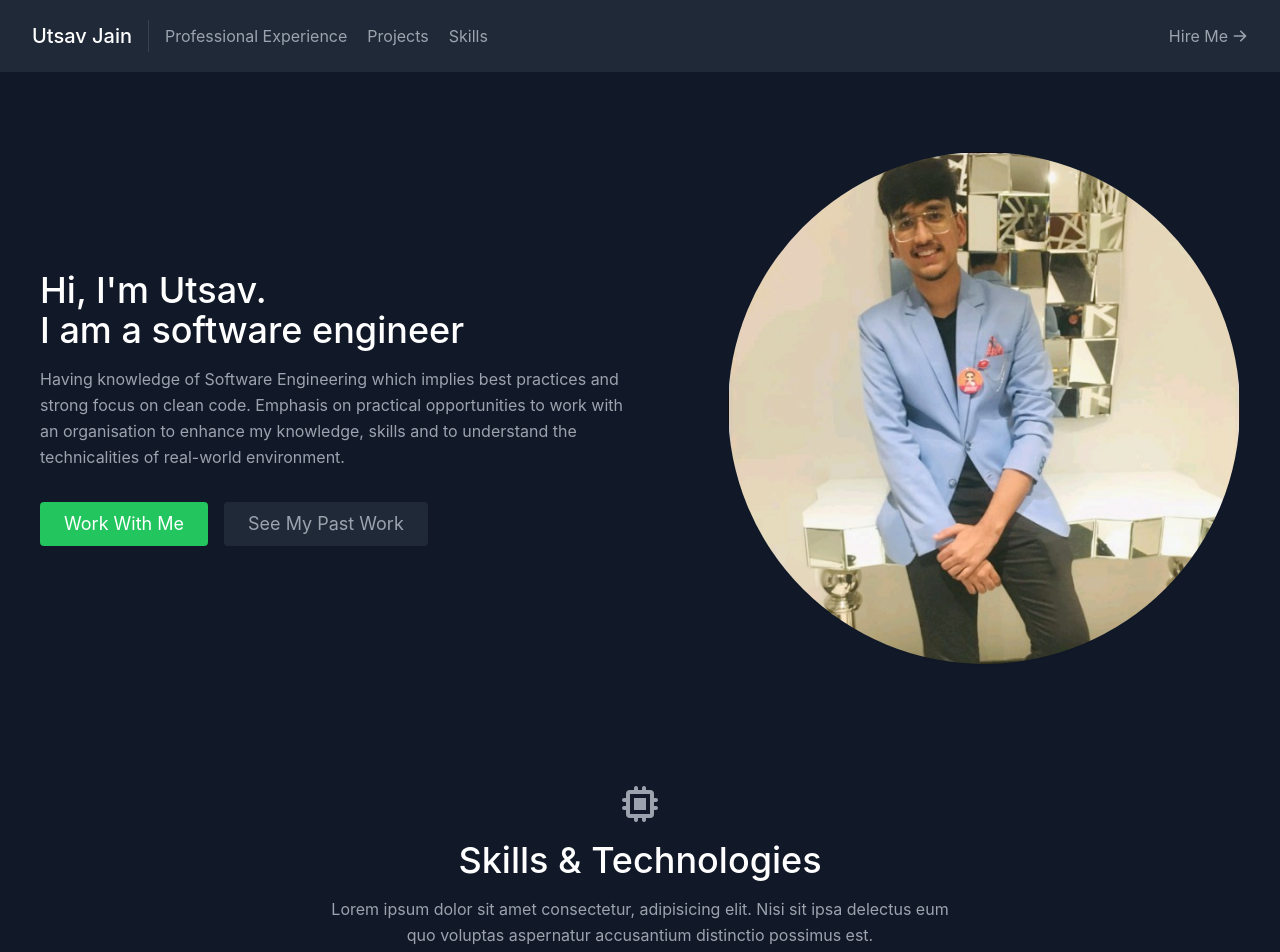
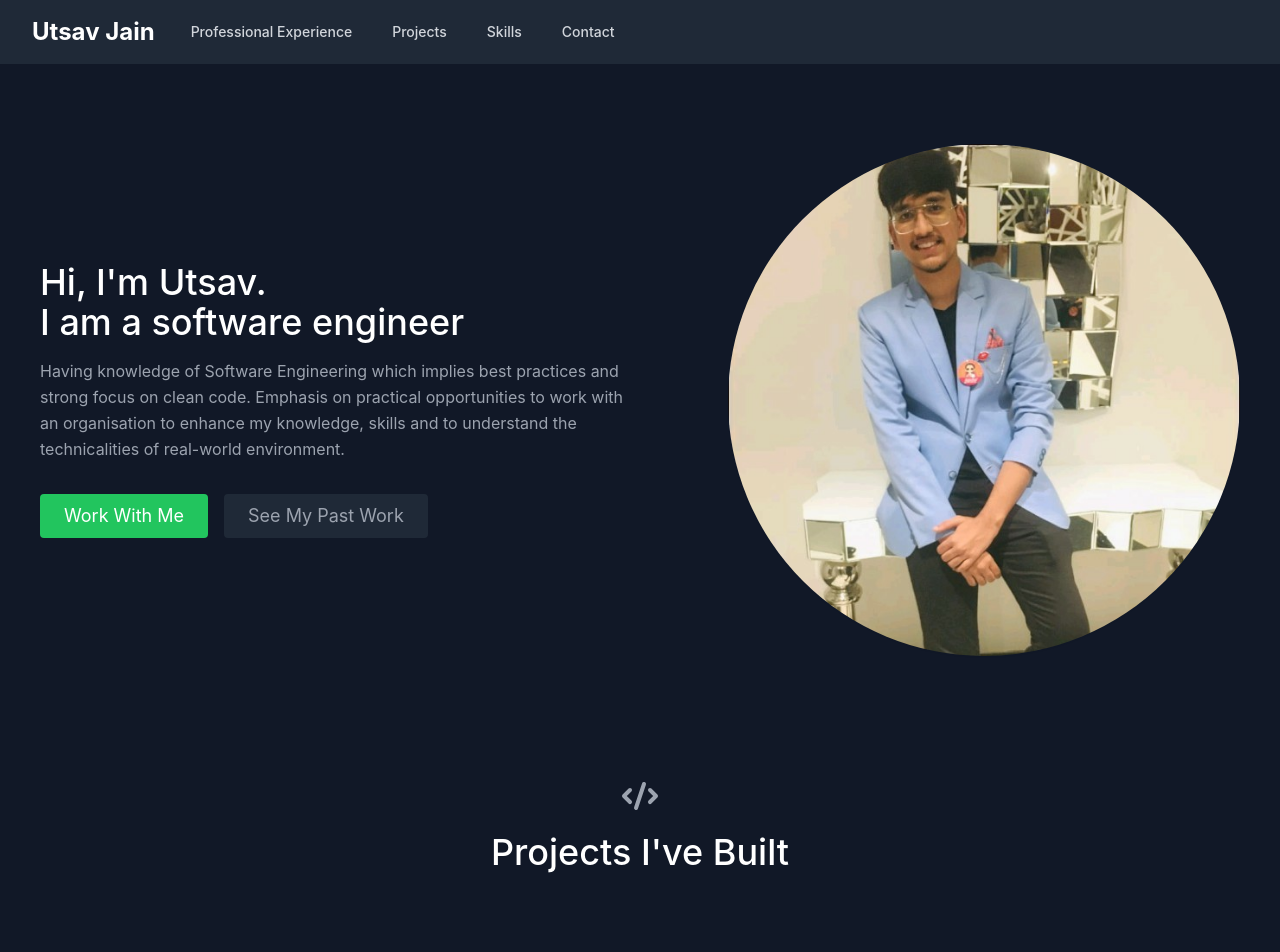
Before and after one commit to utsavvjain/portfolio, a React (Create React App) app: page / in a window 1280 px wide. Shown: the top 952 px of the page. Built offline with nearby package versions, Linux system fonts and the light colour scheme.

Commit message:
Refactored Navbar and Skills Added Projects page

```diff
--- a/package.json
+++ b/package.json
@@ -4,6 +4,7 @@
   "private": true,
   "homepage": "https://utsavvjain.github.io/portfolio",
   "dependencies": {
+    "@headlessui/react": "^1.4.3",
     "@heroicons/react": "^1.0.5",
     "@testing-library/jest-dom": "^5.16.1",
     "@testing-library/react": "^12.1.2",
@@ -17,8 +18,8 @@
   "scripts": {
     "start": "react-scripts start",
     "build": "react-scripts build",
-    "predeploy" : "npm run build",
-    "deploy" : "gh-pages -d build",
+    "predeploy": "npm run build",
+    "deploy": "gh-pages -d build",
     "test": "react-scripts test",
     "eject": "react-scripts eject"
   },
--- a/src/App.js
+++ b/src/App.js
@@ -1,13 +1,15 @@
 import React from "react";
 import About from './components/About';
 import Navbar from './components/Navbar';
+import Projects from "./components/Projects";
 import Skills from './components/Skills';
 
 export default function App() {
   return (
-   <main className="text-gray-400 bg-gray-900 body-font">
+   <main className="text-gray-400 bg-gray-900 body-font scroll-auto">
       <Navbar />
       <About />
+      <Projects/>
       <Skills />
     </main>
 
--- a/src/components/About.js
+++ b/src/components/About.js
@@ -1,3 +1,4 @@
+
 
 export default function About() {
     return (
@@ -26,7 +27,7 @@
           <div className="lg:max-w-lg lg:w-full md:w-1/2 w-5/6">
             <img
               className="rounded-full shadow-sm"
-              alt="hero"
+              alt="display-picture"
               src="display-picture.jpeg"
             />
           </div>
--- a/src/components/Navbar.js
+++ b/src/components/Navbar.js
@@ -1,34 +1,82 @@
+/* This example requires Tailwind CSS v2.0+ */
+import { Disclosure } from '@headlessui/react'
+import { MenuIcon, XIcon } from '@heroicons/react/outline'
 
-import { ArrowRightIcon } from "@heroicons/react/solid";
-import React from "react";
+const navigation = [
+  { name: 'Professional Experience', href: '#'},
+  { name: 'Projects', href: '#'},
+  { name: 'Skills', href: '#skills'},
+  { name: 'Contact', href: '#'},
+]
+
+function classNames(...classes) {
+  return classes.filter(Boolean).join(' ')
+}
 
 export default function Navbar() {
-    return (
-        <header className="bg-gray-800 md:sticky top-0 z-10">
-            <div className="container mx-auto flex flex-wrap p-5 flex-col md:flex-row items-center">
-                <a className="title-font font-medium text-white mb-4 md:mb-0">
-                    <a href="#about" className="ml-3 text-xl">
-                        Utsav Jain
-                    </a>
-                </a>
-                <nav className="md:mr-auto md:ml-4 md:py-1 md:pl-4 md:border-l md:border-gray-700	flex flex-wrap items-center text-base justify-center">
-                    <a href="#projects" className="mr-5 hover:text-white">
-                        Professional Experience
-                    </a>
-                    <a href="#testimonials" className="mr-5 hover:text-white">
-                        Projects
-                    </a>
-                    <a href="#skills" className="mr-5 hover:text-white">
-                        Skills
-                    </a>
-                </nav>
-                <a
-                    href="#contact"
-                    className="inline-flex items-center bg-gray-800 border-0 py-1 px-3 focus:outline-none hover:bg-gray-700 rounded text-base mt-4 md:mt-0">
-                    Hire Me
-                    <ArrowRightIcon className="w-4 h-4 ml-1" />
-                </a>
+  return (
+    <Disclosure as="nav" className="bg-gray-800 sticky top-0 z-50">
+      {({ open }) => (
+        <>
+          <div className="max-w-7xl mx-auto px-2 sm:px-6 lg:px-8">
+            <div className="relative flex items-center justify-between h-16">
+              <div className="absolute inset-y-0 left-0 flex items-center sm:hidden">
+                {/* Mobile menu button*/}
+                <Disclosure.Button className="inline-flex items-center justify-center p-2 rounded-md text-gray-400 hover:text-white hover:bg-gray-700 focus:outline-none focus:ring-2 focus:ring-inset focus:ring-white">
+                  <span className="sr-only">Open main menu</span>
+                  {open ? (
+                    <XIcon className="block h-6 w-6" aria-hidden="true" />
+                  ) : (
+                    <MenuIcon className="block h-6 w-6" aria-hidden="true" />
+                  )}
+                </Disclosure.Button>
+              </div>
+              <div className="flex-1 flex items-center justify-center sm:items-stretch sm:justify-start ">
+                <div className="flex-shrink-0 flex items-center">
+                    <a className='text-2xl text-white font-bold' href='/#about'>Utsav Jain</a>
+                    <div className="divide-x-5 text-white"  ></div>
+
+                </div>
+                <div className="hidden sm:block sm:ml-6">
+                  <div className="flex space-x-4">
+                    {navigation.map((item) => (
+                      <a
+                        key={item.name}
+                        href={item.href}
+                        className={classNames(
+                          item.current ? 'bg-gray-900 text-white' : 'text-gray-300 hover:bg-gray-700 hover:text-white',
+                          'px-3 py-2 rounded-md text-sm font-medium'
+                        )}
+                      >
+                        {item.name}
+                      </a>
+                    ))}
+                  </div>
+                </div>
+              </div>
             </div>
-        </header>
-    );
+          </div>
+
+          <Disclosure.Panel className="sm:hidden">
+            <div className="px-2 pt-2 pb-3 space-y-1">
+              {navigation.map((item) => (
+                <Disclosure.Button
+                  key={item.name}
+                  as="a"
+                  href={item.href}
+                  className={classNames(
+                    item.current ? 'bg-gray-900 text-white' : 'text-gray-300 hover:bg-gray-700 hover:text-white',
+                    'block px-3 py-2 rounded-md text-base font-medium'
+                  )}
+                  aria-current={item.current ? 'page' : undefined}
+                >
+                  {item.name}
+                </Disclosure.Button>
+              ))}
+            </div>
+          </Disclosure.Panel>
+        </>
+      )}
+    </Disclosure>
+  )
 }
--- a/src/components/Projects.js
+++ b/src/components/Projects.js
@@ -1 +1,45 @@
-export default function Projects(){}
+import { CodeIcon } from "@heroicons/react/solid";
+import React from "react";
+import { projects } from "../data";
+
+export default function Projects() {
+  return (
+    <section id="projects" className="text-gray-400 bg-gray-900 body-font">
+      <div className="container px-5 py-10 mx-auto text-center lg:px-40">
+        <div className="flex flex-col w-full mb-20">
+          <CodeIcon className="mx-auto inline-block w-10 mb-4" />
+          <h1 className="sm:text-4xl text-3xl font-medium title-font mb-4 text-white">
+            Projects I've Built
+          </h1>
+          <p className="lg:w-2/3 mx-auto leading-relaxed text-base">
+          </p>
+        </div>
+        <div className="flex flex-wrap -m-4">
+          {projects.map((project) => (
+            <a
+              href={project.link}
+              key={project.image}
+              className="sm:w-1/2 w-100 p-4">
+              <div className="flex relative">
+                <img
+                  alt="gallery"
+                  className="absolute inset-0 w-full h-full object-cover object-center"
+                  src={project.image}
+                />
+                <div className="px-8 py-10 relative z-10 w-full border-4 border-gray-800 bg-gray-900 opacity-0 hover:opacity-100">
+                  <h2 className="tracking-widest text-sm title-font font-medium text-green-400 mb-1">
+                    {project.subtitle}
+                  </h2>
+                  <h1 className="title-font text-lg font-medium text-white mb-3">
+                    {project.title}
+                  </h1>
+                  <p className="leading-relaxed">{project.description}</p>
+                </div>
+              </div>
+            </a>
+          ))}
+        </div>
+      </div>
+    </section>
+  );
+}
--- a/src/components/Skills.js
+++ b/src/components/Skills.js
@@ -13,14 +13,11 @@
             Skills &amp; Technologies
           </h1>
           <p className="text-base leading-relaxed xl:w-2/4 lg:w-3/4 mx-auto">
-            Lorem ipsum dolor sit amet consectetur, adipisicing elit. Nisi sit
-            ipsa delectus eum quo voluptas aspernatur accusantium distinctio
-            possimus est.
           </p>
         </div>
         <div className="flex flex-wrap lg:w-4/5 sm:mx-auto sm:mb-2 -mx-2">
           {skills.map((skill) => (
-            <div key={skill} className="p-2 sm:w-1/2 w-full">
+            <div key={skill} className="p-2 sm:w-1/3 w-1/2  ">
               <div className="bg-gray-800 rounded flex p-4 h-full items-center">
                 <BadgeCheckIcon className="text-green-400 w-6 h-6 flex-shrink-0 mr-4" />
                 <span className="title-font font-medium text-white">
--- a/src/data.js
+++ b/src/data.js
@@ -1,3 +1,5 @@
 export const skills=[
     'C++','Python','Java','Spring Boot','React','MySQL','MongoDB','AWS','Oracle','Express','Flask'
 ]
+export const projects=[
+]
```
Also changed, not shown: 1 other file (tests, documents, lock files or other folders).
